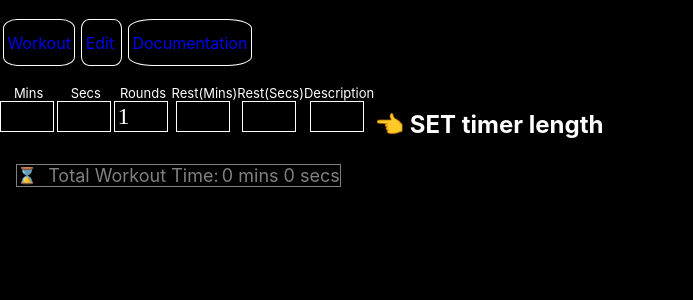
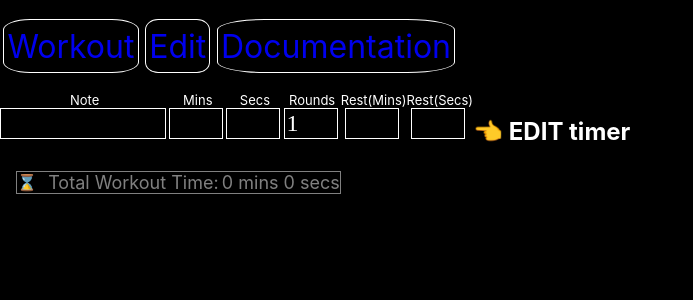
Before and after one commit to prof-tejera/assignment-3-MannyAdumbire, a React (Create React App) app: page / in a window 1280 px wide. Shown: the top 300 px of the page, without its empty margins (0-693 px from the left). Built offline with nearby package versions, Linux system fonts and the light colour scheme.

Commit message:
Cleanup UI & add error boundary

```diff
--- a/package.json
+++ b/package.json
@@ -7,6 +7,7 @@
     "react-dnd": "^16.0.1",
     "react-dnd-html5-backend": "^16.0.1",
     "react-dom": "^18.2.0",
+    "react-error-boundary": "^4.0.12",
     "react-router": "^6.4",
     "react-router-dom": "^6.4.2",
     "react-scripts": "^5.0.1",
--- a/src/App.js
+++ b/src/App.js
@@ -1,5 +1,6 @@
 import { React, useContext, useEffect } from "react";
 import { BrowserRouter as Router, Routes, Route, Link } from "react-router-dom";
+import { ErrorBoundary } from "react-error-boundary";
 import styled from "styled-components";
 
 import DocumentationView from "./views/DocumentationView";
@@ -8,13 +9,25 @@ import { WorkoutEdit } from "./views/WorkoutEdit";
 // Contexts.
 import { WorkoutContextWrap, WorkoutContext } from "./WorkoutContext";
 
-import { Button } from "./WorkoutStyles";
+import * as ws from "./WorkoutStyles";
 
-const MenuButton = styled(Button)`
+const MenuButton = styled(ws.Button)`
   text-decoration: none;
   & a {
     display: flex;
     align-items: center;
+    text-decoration: none;
+    width: 100%;
+    height: 100%;
+  }
+`;
+const StyledLink = styled(Link)`
+  text-decoration: none;
+  font-size: 2rem;
+  & a {
+    display: flex;
+    align-items: center;
+    font-size: 2rem;
     text-decoration: none;
     width: 100%;
     height: 100%;
@@ -47,13 +60,15 @@ const Nav = () => {
     <nav>
       <ul>
         <MenuButton>
-          <Link to={`/${GHPage}/workout/${tmrsParam}`}>Workout</Link>
+          <StyledLink to={`/${GHPage}/workout/${tmrsParam}`}>
+            Workout
+          </StyledLink>
         </MenuButton>
         <MenuButton>
-          <Link to={`/${GHPage}/edit/${tmrsParam}`}>Edit</Link>
+          <StyledLink to={`/${GHPage}/edit/${tmrsParam}`}>Edit</StyledLink>
         </MenuButton>
         <MenuButton>
-          <Link to={`/${GHPage}/docs/`}>Documentation</Link>
+          <StyledLink to={`/${GHPage}/docs/`}>Documentation</StyledLink>
         </MenuButton>
       </ul>
     </nav>
@@ -65,15 +80,35 @@ const App = () => {
     // Remove the hash from the URL.
     <Container>
       <Router>
+        <ErrorBoundary
+          fallback={
+            <ws.Container>
+              <p>There was a problem loading workout...</p>
+              <p>
+                {" "}
+                Try starting over from{" "}
+                <a
+                  href={`${window.location.origin}/${window.location.pathname}`}
+                >
+                  `${window.location.origin}/${window.location.pathname}`
+                </a>
+              </p>
+            </ws.Container>
+          }
+        >
           <WorkoutContextWrap initialTmrsParam={tmrs}>
             <Nav />
             <Routes>
+              <Route path={`/${GHPage}/edit/`} element={<WorkoutEdit />} />
               <Route path={`/${GHPage}/workout/`} element={<WorkoutView />} />
-            <Route path={`/${GHPage}/edit/`} element={<WorkoutEdit />} />
-            <Route path={`/${GHPage}/docs/`} element={<DocumentationView />} />
+              <Route
+                path={`/${GHPage}/docs/`}
+                element={<DocumentationView />}
+              />
               <Route path="*" element={<WorkoutEdit />} />
             </Routes>
           </WorkoutContextWrap>
+        </ErrorBoundary>
       </Router>
     </Container>
   );
--- a/src/WorkoutStyles.js
+++ b/src/WorkoutStyles.js
@@ -6,17 +6,30 @@ import styled, { css } from "styled-components";
 const buttonHoverColor = "silver";
 const textColor = "wheat";
 const blinkAnimation = css`
-@keyframes blink {
-  0% {opacity: 1;}
-  20% {opacity: 0.9;}
-  40% {opacity: 0.8;}
-  60% {opacity: 0.7;}
-  80% {opacity: 0.6;}
-  90% {opacity: 0.5;}
-  100% {opacity: 0.2;}
-}
-
-  `;
+  @keyframes blink {
+    0% {
+      opacity: 1;
+    }
+    20% {
+      opacity: 0.9;
+    }
+    40% {
+      opacity: 0.8;
+    }
+    60% {
+      opacity: 0.7;
+    }
+    80% {
+      opacity: 0.6;
+    }
+    90% {
+      opacity: 0.5;
+    }
+    100% {
+      opacity: 0.2;
+    }
+  }
+`;
 const containerStyle = `
     color: ${textColor};
     display: flex;
@@ -29,6 +42,9 @@ const containerStyle = `
 export const TimerInputGroup = styled.span`
   ${containerStyle}
   flex-direction: row;
+  flex-basis:100%;
+  flex-grow: 10;
+  flex-wrap: wrap;
   margin: 0 0.2rem;
   align-items: flex-start;
   justify-content: flext-start;
@@ -108,13 +124,16 @@ export const TimerTypeSelect = styled.span`
 `;
 
 export const TimerInputBox = styled.input`
+  .help-fill {
+    border: 1px solid red;
+  }
   ${containerStyle}
   color: ${textColor};
   display: flex;
   flex-direction: row;
   flex-wrap: wrap;
   align-items: end;
-  background-color: black;
+  background-color: ${buttonHoverColor};
   cursor: pointer;
   height: 100%;
   font-family: ui-monospace;
@@ -126,15 +145,17 @@ export const TimerInputBox = styled.input`
   font-size: x-large;
   width: 3rem;
 
+  :hover, :active{
+    background-color: ${buttonHoverColor};
+    background: ${buttonHoverColor};
+  }
   &:disabled {
     background-color: black;
     color: gray;
     display: none;
   }
-  &:disabled + label {
-    display: none;
-  }
-  &:before {
+  :disabled + label {
+    background-color: black;
   }
   + label {
     justify-content: center;
@@ -143,6 +164,16 @@ export const TimerInputBox = styled.input`
     font-size: normal;
     color: white;
   }
+`;
+
+export const TimerTextArea = styled(TimerInputBox)`
+  color:blue;
+  min-width: 10rem;
+  overflow: visible;
+  display: flex;
+  flex-grow: 100;
+  flex-shrink: 0;
+  flex-basis: 100%;
 `;
 export const TimerLabel = styled.label`
   justify-content: center;
@@ -156,7 +187,6 @@ export const Wrap = styled.label`
   color: ${textColor};
 `;
 
-
 export const Container = styled.div`
   ${blinkAnimation}
   display: flex;
@@ -166,7 +196,7 @@ export const Container = styled.div`
   & p {
     padding-left: 0.2rem;
   }
-  & strong{
+  & strong {
     align-self: center;
   }
 `;
--- a/src/components/generic/TimerDisplay.js
+++ b/src/components/generic/TimerDisplay.js
@@ -2,7 +2,7 @@ import React from "react";
 import styled, { css } from "styled-components";
 import * as ws from "../../WorkoutStyles";
 
-const TimerDisplayWrap = styled.div`
+const TimerDisplayWrap = styled(ws.Button)`
   display: flex;
   flex-direction: row;
   flex-wrap: wrap;
@@ -16,7 +16,7 @@ const TimerDisplayWrap = styled.div`
   span {
     font-size: 1rem;
     padding: 0rem 0.2rem;
-    &.description {
+    &.timerId {
       font-size: small;
       color: gray;
       font-weight: normal;
@@ -32,51 +32,59 @@ const TimerDisplayWrap = styled.div`
       }
     `}
   ${(props) =>
-    ["running","resting"].includes(props.status)  &&
+    ["running", "resting"].includes(props.status) &&
     css`
-      & p,
-      & span {
-        font-size: 2rem;
+      flex-direction: column;
+      & .direction {
+        justify-self: flex-start;
       }
     `}
 `;
 
-const TimerDisplayTime = styled(ws.Container)`
+export const TimerDisplayTime = styled(ws.Container)`
   font-size: 1.5rem;
   color: gray;
   ${(props) =>
-    ["running","resting"].includes(props.status) &&
+    ["running", "resting"].includes(props.status) &&
     css`
+      &,
+      ~ .round-info {
       color: lime;
+      }
       font-size: 5rem;
     `}
   ${(props) =>
     props.status === "completed" &&
     css`
-      color: grey;
-      text-decoration: line-through;
+      &,
+      ~ .round-info {
+        color: grey;
+        text-decoration: line-through;
+      }
     `}
     ${(props) =>
     props.status === "resting" &&
     css`
+      &,
+      ~ .round-info {
       color: yellow;
     `}
 `;
 
 const TimerDisplay = (props) => {
   return (
-    <TimerDisplayWrap status={props.status}>
+    <TimerDisplayWrap hover="silver" status={props.status}>
       <TimerDisplayTime status={props.status}>
         {props.mins}:{props.secs}
       </TimerDisplayTime>
-      <p>{props.type} </p>
-      <small>
+      <p className="timer-type">{props.type} </p>
+      <p className="round-info">
         {props.isRoundTimer &&
-          (props.status === "resting" ? ": REST " : ": ROUND ") +
+          (props.status === "resting" ? " REST" : " ROUND") +
             `${props.round} / ${props.roundsTotal}`}
-      </small>
-      <span className="description">{props.description}</span>
-      <span>{props.id}</span>
+      </p>
+      <p className="description">{props.description}</p>
+      <small className="timerId">{props.id}</small>
     </TimerDisplayWrap>
   );
 };
--- a/src/components/generic/TimerInput.js
+++ b/src/components/generic/TimerInput.js
@@ -22,7 +22,7 @@ const TimerInput = ({ label, value, onChangeFn, disabled, ...props }) => {
   // TODO fix onchange vs on Input, maxlength, minlength, size
   return (
     <TimerInputs disabled={disabled}>
-      <ws.TimerInputBox
+      <props.C
         {...props}
         disabled={disabled}
         type={type}
--- a/src/components/generic/TimerTypeSelect.js
+++ b/src/components/generic/TimerTypeSelect.js
@@ -13,7 +13,7 @@ const TimerType = styled(ws.Button)`
       color: black;
     `}
   :hover::before {
-    content:"＋";
+    content:"⏰";
   }
 `;
 const TimerOptionsSelect = ({
--- a/src/components/generic/TimersPanel.js
+++ b/src/components/generic/TimersPanel.js
@@ -18,7 +18,6 @@ const TimerWrap = styled(ws.Container)`
   ${(props) =>
     props.isEditing &&
     css`
-      animation: blink 1s infinite;
       border: solid 1px green;
       ::after {
       }
--- a/src/views/WorkoutEdit.js
+++ b/src/views/WorkoutEdit.js
@@ -1,6 +1,7 @@
 import React, { useContext, useEffect, useRef, useState } from "react";
 import styled, { css } from "styled-components";
 import * as ws from "../WorkoutStyles.js";
+import { TimerDisplayTime } from "../components/generic/TimerDisplay.js";
 
 // Contexts.
 import { WorkoutContext } from "../WorkoutContext.js";
@@ -18,12 +19,12 @@ const EditTimersWrap = styled(ws.Container)`
   flex-grow: 0;
 `;
 
-const Instruction = styled("strong")`
+const Help = styled("strong")`
   font-size: x-large;
   ${(props) =>
     props.isEdit &&
     css`
-      animation: blink 1s infinite;
+      animation: blink 1.5s infinite;
       border: solid 1px green;
     `}
 `;
@@ -81,6 +82,7 @@ export const WorkoutEdit = () => {
     workoutFns.updateTotalTime();
   }, [workoutFns, timers]);
 
+  // The options for the timer type select.
   const timerTypeOptions = [
     {
       label: "Timer Type",
@@ -93,7 +95,7 @@ export const WorkoutEdit = () => {
       type: "select",
     },
   ];
-  // add a new timer the user's input values to the queue.
+  // add a new timer with the current selected options to the queue.
   function addTimer() {
     if (timerType) {
       const type = timerType.current.toLowerCase();
@@ -125,11 +127,21 @@ export const WorkoutEdit = () => {
 
   const timerInputs = [
     {
+      label: "Note",
+      value: description,
+      onChangeFn: setDescription,
+      type: "text",
+      minlength: "40",
+      C: ws.TimerTextArea,
+    },
+    {
       label: "Mins",
       value: minutesPerRound,
       onChangeFn: setMinutesPerRound,
       type: "number",
       min: "0",
+      C: ws.TimerInputBox,
+      className: !enabledTimerTypes.length ? "help-fill" : "",
     },
     {
       label: "Secs",
@@ -143,6 +155,8 @@ export const WorkoutEdit = () => {
       min: "0",
       max: "59",
       type: "number",
+      C: ws.TimerInputBox,
+      className: !enabledTimerTypes.length ? "help-fill" : "",
     },
 
     {
@@ -152,6 +166,8 @@ export const WorkoutEdit = () => {
       disabled: ["Stopwatch", "Countdown"].includes(timerType.current),
       type: "number",
       min: "1",
+      C: ws.TimerInputBox,
+      className: !enabledTimerTypes.length ? "help-fill" : "",
     },
     {
       label: "Rest(Mins)",
@@ -159,6 +175,8 @@ export const WorkoutEdit = () => {
       onChangeFn: setMinutesRest,
       min: "0",
       type: "number",
+      C: ws.TimerInputBox,
+      className: !enabledTimerTypes.length ? "help-fill" : "",
     },
     {
       label: "Rest(Secs)",
@@ -172,41 +190,31 @@ export const WorkoutEdit = () => {
       min: "0",
       max: "59",
       type: "number",
-    },
-    {
-      label: "Description",
-      value: description,
-      onChangeFn: setDescription,
-      type: "text",
-      maxlength: "30",
-      minlength: "30",
-      size: "30",
+      C: ws.TimerInputBox,
     },
   ];
   return (
     <EditTimersWrap>
       <ws.Container>
-        {timerInputs.map((timer, idx) => (
+        {timerInputs.map((timertype, idx) => (
           <TimerInput
             key={`option-${idx}`}
-            label={timer.label}
+            label={timertype.label}
             hover="silver"
-            value={timer.value}
-            onChangeFn={timer.onChangeFn}
-            disabled={timer.disabled}
-            {...timer}
+            value={timertype.value}
+            onChangeFn={timertype.onChangeFn}
+            disabled={timertype.disabled}
+            C={timertype.type}
+            {...timertype}
           />
         ))}
         {!enabledTimerTypes.length ? (
-          <Instruction>👈 SET timer length </Instruction>
+          <Help>👈 EDIT timer {timerToEdit && `#${timerToEdit.timerId}}`}</Help>
         ) : (
           ""
         )}
         {timerToEdit && (
-          <Instruction>
-            {" "}
-            👈 EDIT timer({timerToEdit.timerId}){" "}
-          </Instruction>
+          <Help> 👈 EDIT {timerToEdit && `#${timerToEdit.timerId}`}</Help>
         )}
       </ws.Container>
       <ws.Container style={{ flexDirection: "row" }}>
@@ -225,15 +233,22 @@ export const WorkoutEdit = () => {
           />
         ))}
         {enabledTimerTypes.length && !timerToEdit ? (
-          <Instruction>👈 ADD new timer</Instruction>
+          <Help title="Add a new timer">👈 ADD new</Help>
         ) : (
           ""
         )}
         {enabledTimerTypes.length && timerToEdit ? (
-          <Instruction isEdit={true}>
-            {" "}
-            👈 CONFIRM timer type{" "}
-          </Instruction>
+          <Help isEdit={true} title="CONFIRM type to update">
+            👈 EDIT{" "}
+            {timerToEdit ? (
+              <>
+                <TimerDisplayTime {...timerToEdit} />{" "}
+                {`${timerToEdit.type} #${timerToEdit.timerId}`}
+              </>
+            ) : (
+              ""
+            )}
+          </Help>
         ) : (
           ""
         )}
```
Also changed, not shown: 1 other file (tests, documents, lock files or other folders). Lines whose indentation alone changed are shown as unchanged.
